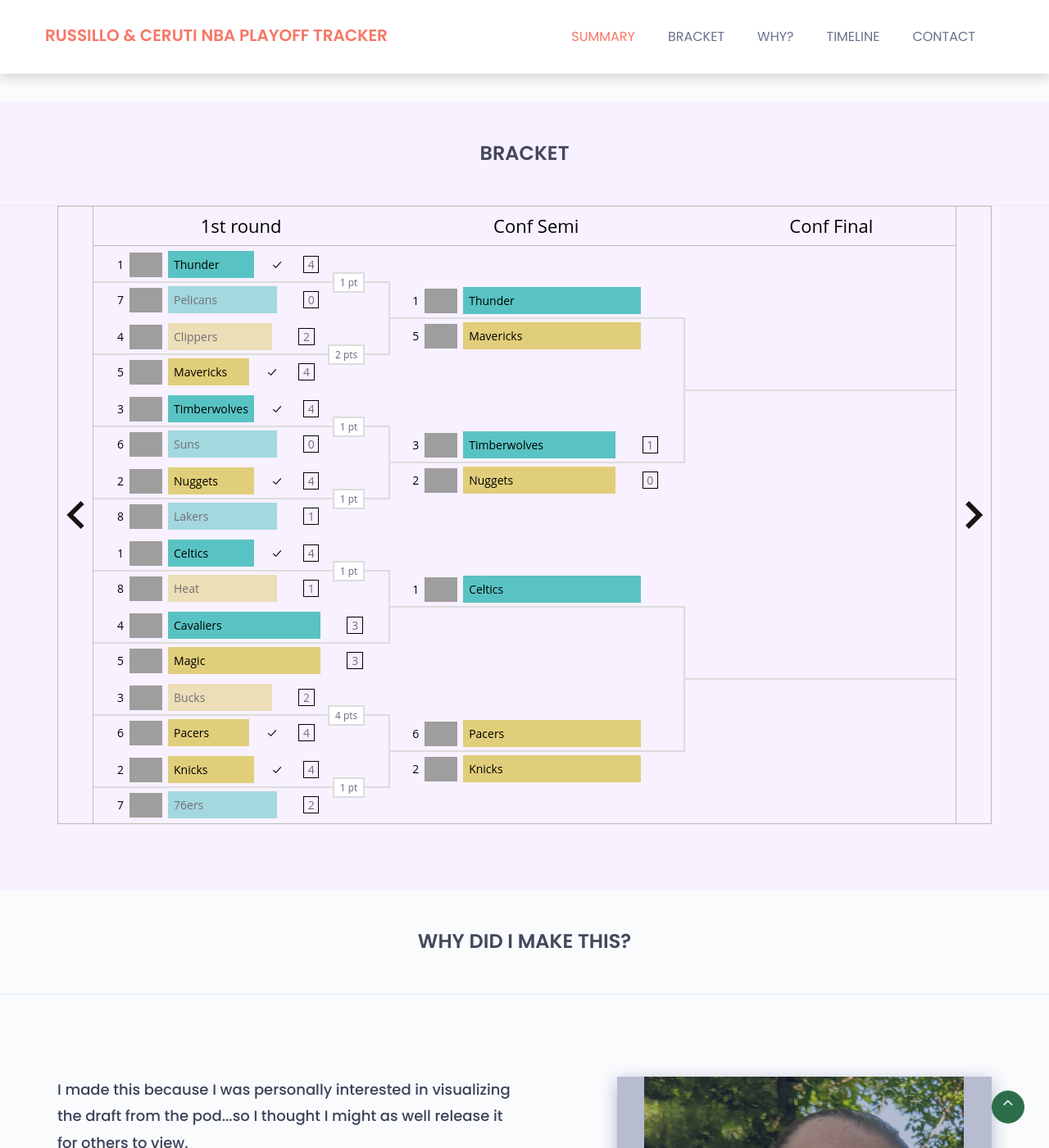
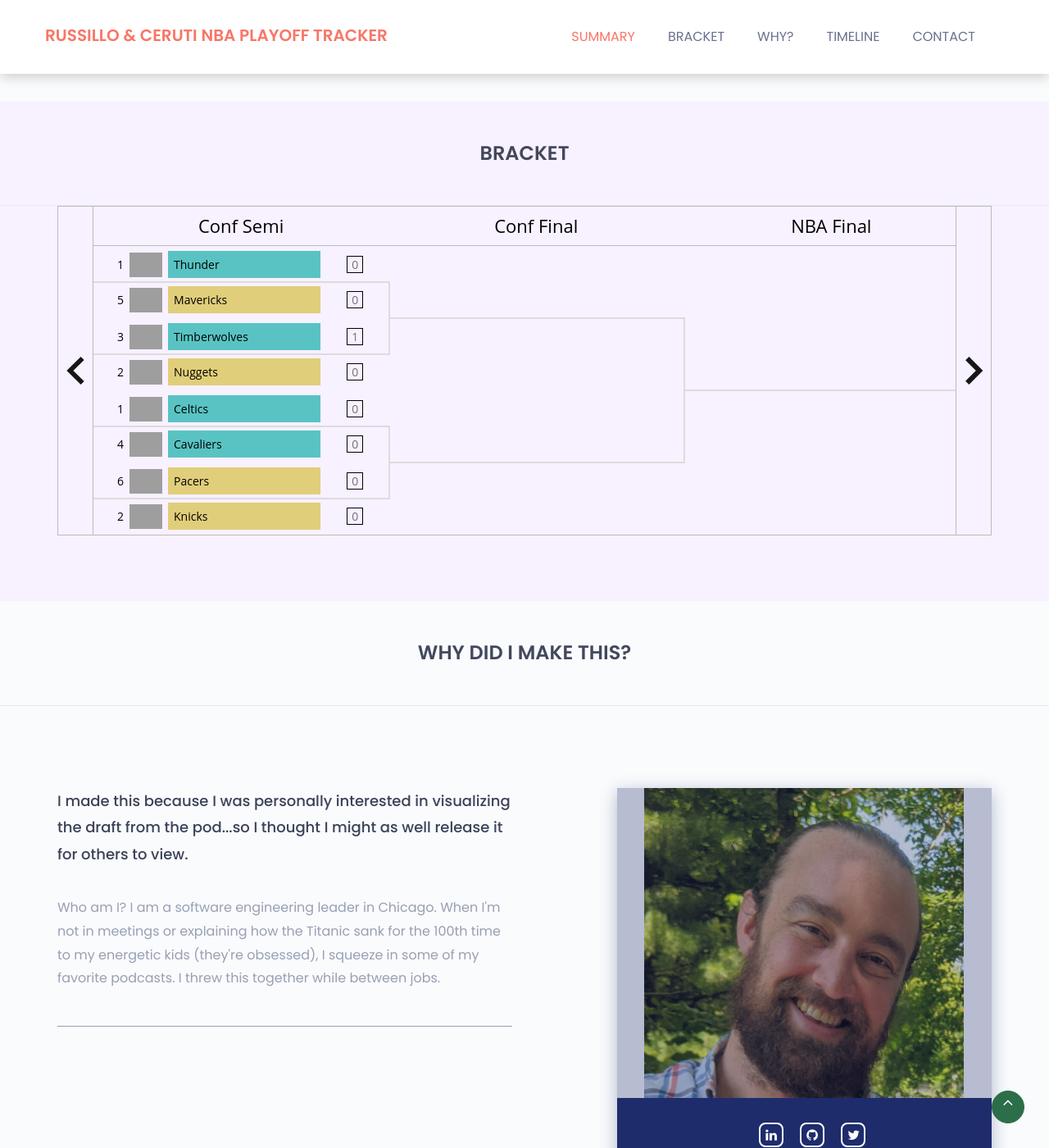
Before and after one commit to jeffmiller00/russillo, a Jekyll site: the page built from index.html, in a window 1280 px wide and 1400 px high, scrolled down 1346 px. Shown: the whole window at 82% size. Built offline with Jekyll 4.4.1, drawn with Linux system fonts in a browser that asks for light colours; grey boxes are pictures that could not be loaded.

Commit message:
Updated scores after last night's games.

```diff
--- a/assets/js/app.js
+++ b/assets/js/app.js
@@ -258,11 +258,14 @@
       {
         roundIndex: 2,
         order: 5,
+        matchStatus: "1 pt",
+        matchWinner: "r",
         sides: [
           {
             // Cavs
             contestantId: "1610612739",
-            currentScore: "3",
+            currentScore: "4",
+            isWinner: true
           },
           {
             // Magic
@@ -315,10 +318,12 @@
           {
             // OKC Thunder
             contestantId: "1610612760",
+            currentScore: "0",
           },
           {
             // Mavericks
             contestantId: "1610612742",
+            currentScore: "0",
           }
         ]
       },
@@ -345,9 +350,12 @@
           {
             // Celtics
             contestantId: "1610612738",
+            currentScore: "0",
           },
           {
-            contestantTitle: "",
+            // Cavs
+            contestantId: "1610612739",
+            currentScore: "0",
           },
         ]
       },
@@ -358,10 +366,12 @@
           {
             // Pacers
             contestantId: "1610612754",
+            currentScore: "0",
           },
           {
             // Knicks
             contestantId: "1610612752",
+            currentScore: "0",
           },
         ]
       }
@@ -581,7 +591,7 @@
     bracket.applyNewOptions(some_default_options)
   }
 }
-bracket.setBaseRoundIndex(2)
+bracket.setBaseRoundIndex(3)
 mediaQuery.addEventListener('change', adjust)
 
 adjust()
--- a/index.html
+++ b/index.html
@@ -38,8 +38,8 @@
               <span class="progressText">ryen russillo</span>
               <div class="single-progress-txt">
                 <div class="progress ">
-                  <div class="progress-bar points-earned" role="progressbar" aria-valuenow="3" aria-valuemin="0" aria-valuemax="83" style="width: 3.6%">3</div>
-                  <div class="progress-bar points-unavailable" role="progressbar" aria-valuenow="21" aria-valuemin="0" aria-valuemax="83" style="width: 25%">21</div>
+                  <div class="progress-bar points-earned" role="progressbar" aria-valuenow="4" aria-valuemin="0" aria-valuemax="83" style="width: 4.8%">4</div>
+                  <div class="progress-bar points-unavailable" role="progressbar" aria-valuenow="53" aria-valuemin="0" aria-valuemax="83" style="width: 63.9%"></div>
                 </div>
                 <h3>Max 83</h3>
               </div>
@@ -53,7 +53,7 @@
               <div class="single-progress-txt">
                 <div class="progress ">
                   <div class="progress-bar points-earned" role="progressbar" aria-valuenow="8" aria-valuemin="0" aria-valuemax="69" style="width: 11.6%;">8</div>
-                  <div class="progress-bar points-unavailable" role="progressbar" aria-valuenow="14" aria-valuemin="0" aria-valuemax="69" style="width: 20%">14</div>
+                  <div class="progress-bar points-unavailable" role="progressbar" aria-valuenow="27" aria-valuemin="0" aria-valuemax="69" style="width: 39.1%"></div>
                 </div>
                 <h3>Max 69</h3>
               </div>
```
